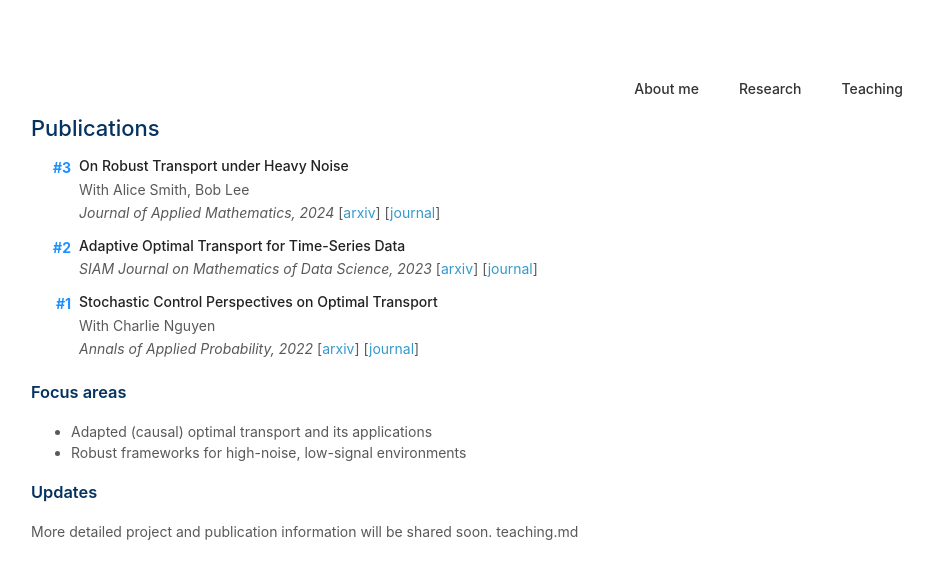
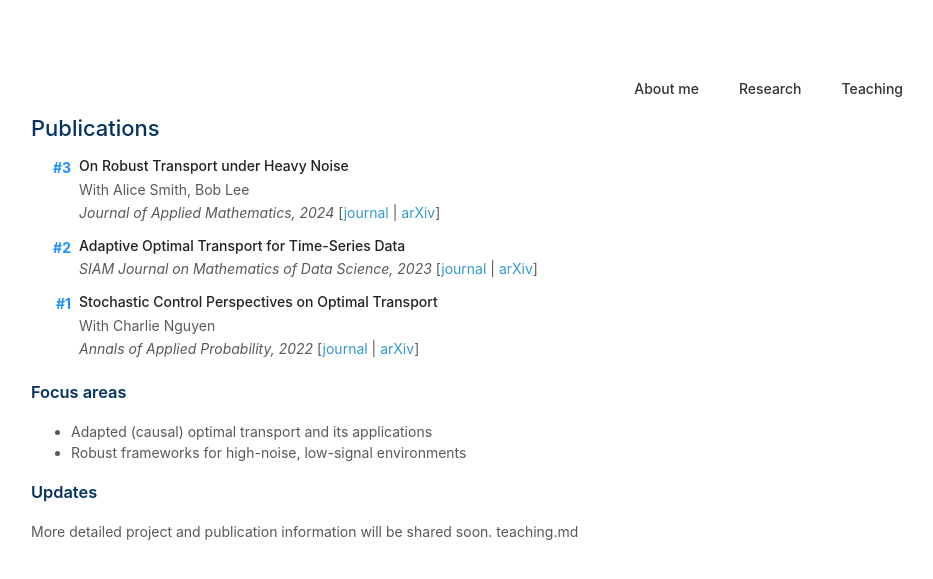
Before and after one commit to Jonghwap/Jonghwap.github.io, a Jekyll site: the page built from research.md, in a window 1280 px wide. Shown: the top 579 px of the page, without its empty margins (209-1142 px from the left). Built offline with Jekyll 4.4.1, drawn with Linux system fonts in a browser that asks for light colours; a style sheet for code colours, icons or effects is not loaded.

Commit message:
Update publication_list.html

```diff
--- a/_includes/publication_list.html
+++ b/_includes/publication_list.html
@@ -14,11 +14,12 @@
       {% endif %}
       <div class="publication-meta">
         <em>{{ pub.journal }}, {{ pub.year }}</em>
-        {% if pub.arxiv %}
-        [<a href="{{ pub.arxiv }}" target="_blank" rel="noopener">arxiv</a>]
-        {% endif %}
-        {% if pub.journal_url %}
+        {% if pub.journal_url and pub.arxiv %}
+        [<a href="{{ pub.journal_url }}" target="_blank" rel="noopener">journal</a> | <a href="{{ pub.arxiv }}" target="_blank" rel="noopener">arXiv</a>]
+        {% elsif pub.journal_url %}
         [<a href="{{ pub.journal_url }}" target="_blank" rel="noopener">journal</a>]
+        {% elsif pub.arxiv %}
+        [<a href="{{ pub.arxiv }}" target="_blank" rel="noopener">arXiv</a>]
         {% endif %}
       </div>
     </div>
```
